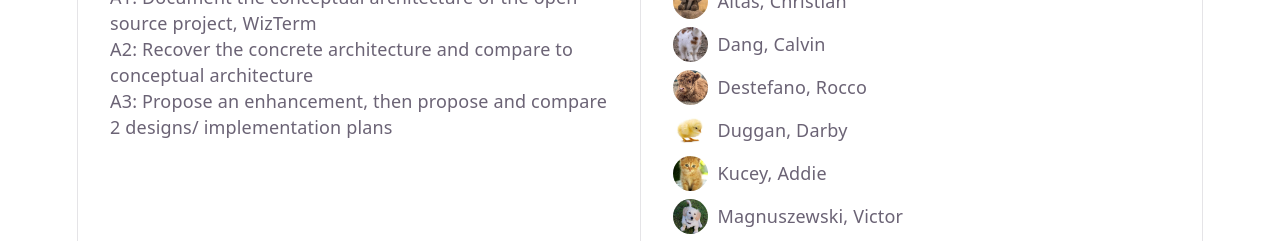
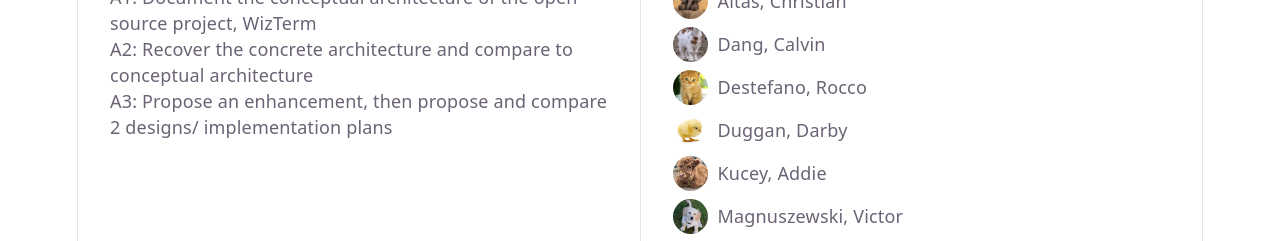
Before and after one commit to Deadbool322/Website, a React (Vite) app: page / in a window 1280 px wide. Shown: the part 466-707 px from the top of the page. Built offline with nearby package versions, Linux system fonts and the light colour scheme.

Commit message:
Update group member image

```diff
--- a/src/App.jsx
+++ b/src/App.jsx
@@ -71,7 +71,7 @@ function App() {
           </div>
 
           <div className="member">
-            <img src={cowImg} alt="Rocco" />
+            <img src={catImg} alt="Rocco" />
             <p>Destefano, Rocco</p>
           </div>
 
@@ -81,7 +81,7 @@ function App() {
           </div>
 
           <div className="member">
-            <img src={catImg} alt="Addie" />
+            <img src={cowImg} alt="Addie" />
             <p>Kucey, Addie</p>
           </div>
 
```
